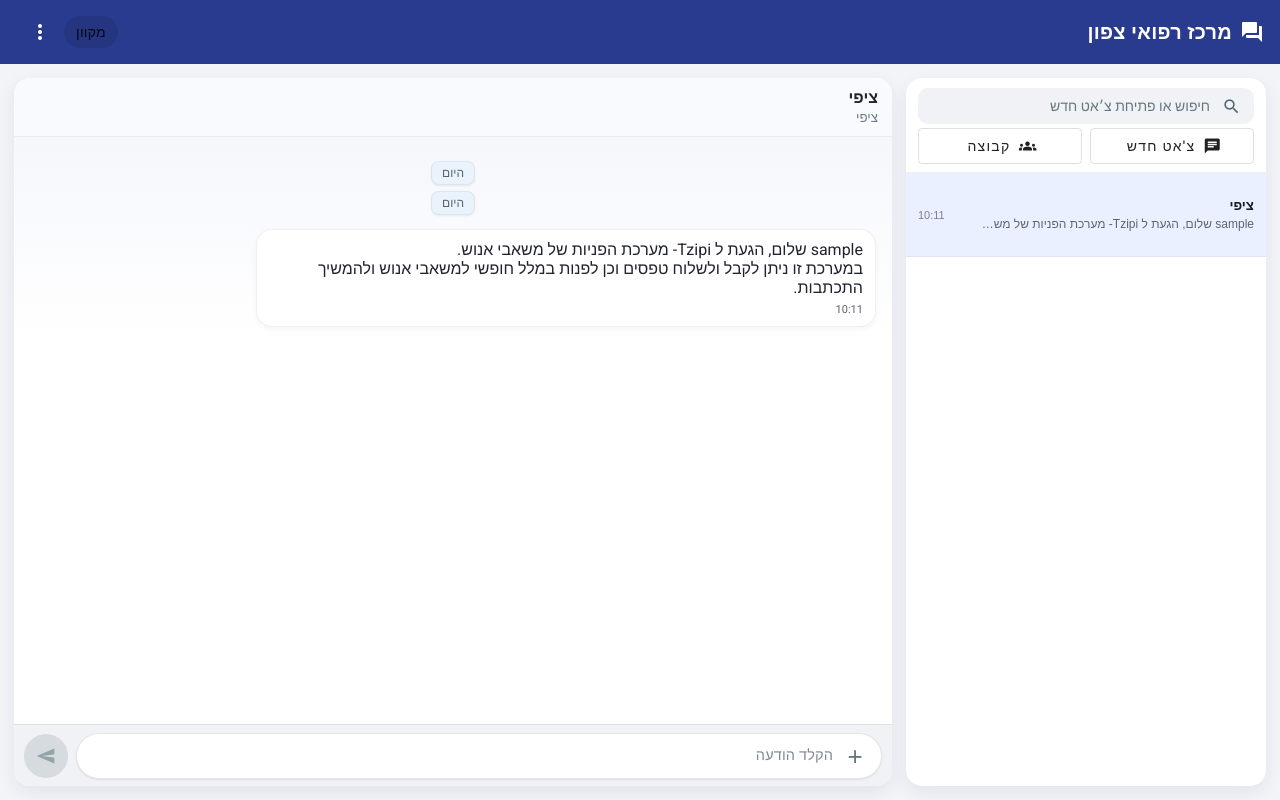
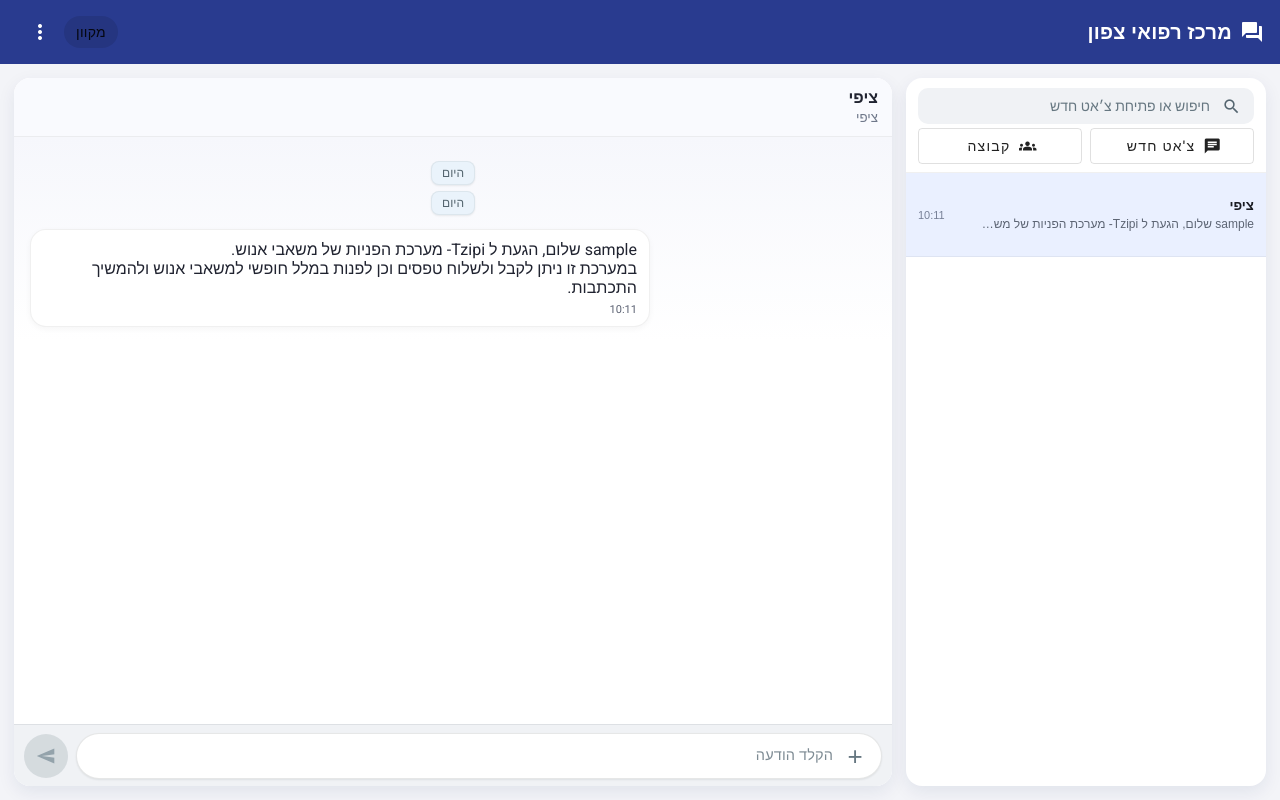
Before and after one commit to jammalmassalha/tzmc.push.app, an Angular app in the folder frontend/: page /subscribes/chats in a window 1280 px wide. Built offline with nearby package versions, Linux system fonts and the light colour scheme; no server answers; sample sign-in values are in the browser's storage.

Commit message:
fix direction

```diff
--- a/frontend/src/app/features/chat/chat-shell.component.scss
+++ b/frontend/src/app/features/chat/chat-shell.component.scss
@@ -310,11 +310,11 @@ mat-chip:not(.offline) {
 
 .message-row {
   display: flex;
-  justify-content: flex-start;
+  justify-content: flex-end;
 }
 
 .message-row.outgoing {
-  justify-content: flex-end;
+  justify-content: flex-start;
 }
 
 .message-bubble {
```
